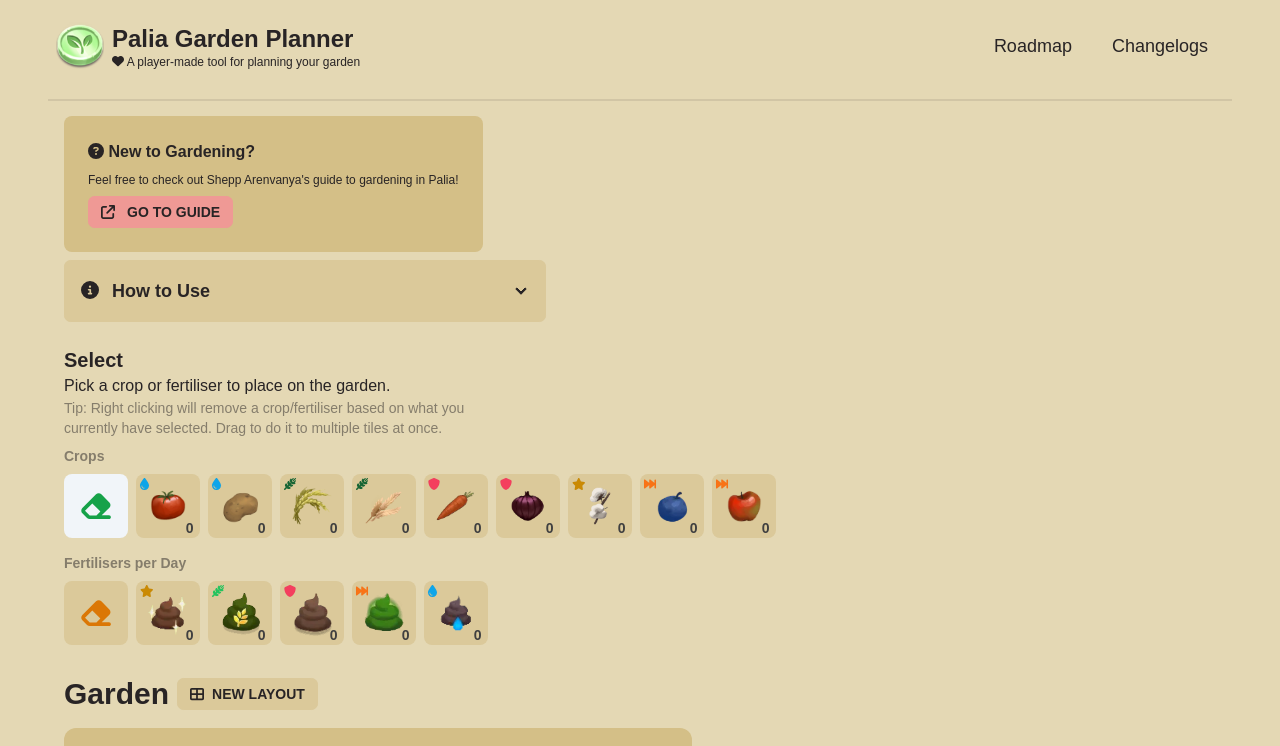
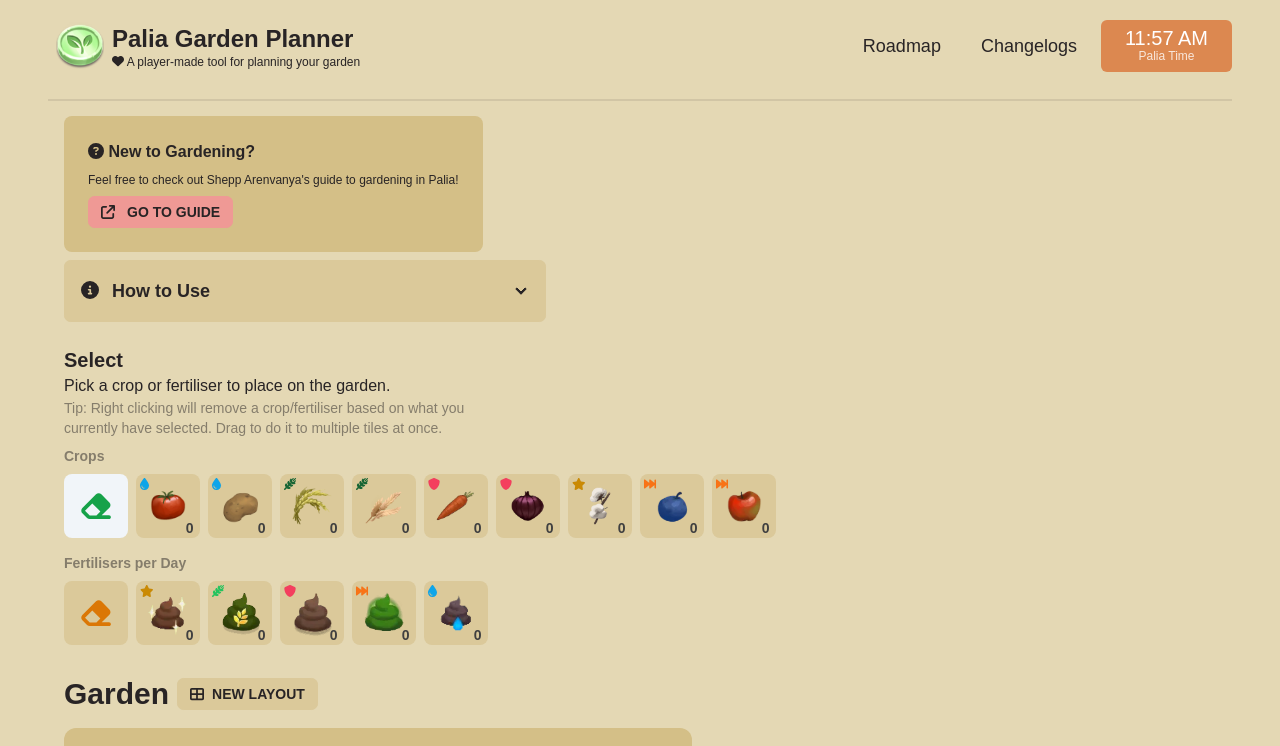
Before and after one commit to VincentAmante/palia-tools, a Nuxt app: page / in a window 1280 px wide. Shown: the top 746 px of the page. Built offline with nearby package versions, Linux system fonts and the light colour scheme; a web font is replaced by a local one.

Commit message:
Added Time Display
- Added time display
- Removed some unused functions

```diff
--- a/components/PGPHeader.vue
+++ b/components/PGPHeader.vue
@@ -1,10 +1,16 @@
+<script setup lang="ts">
+const { width: screenWidth } = useWindowSize()
+
+const isLg = computed(() => screenWidth.value >= 1024)
+</script>
+
 <template>
   <div>
     <header class="drawer drawer-end z-50">
       <input id="my-drawer-3" type="checkbox" class="drawer-toggle">
       <div class="drawer-content flex flex-col">
         <div class="w-full navbar py-4 md:px-12">
-          <div class="flex-1 mx-2 ">
+          <div class="flex-1 mx-2">
             <NuxtLink to="/" class="flex gap-2 items-center">
               <nuxt-img format="webp" src="/logo.webp" class="max-w-[3rem]" />
               <div class="flex flex-col gap-0 leading-tight">
@@ -18,8 +24,9 @@
               </div>
             </NuxtLink>
           </div>
+          <div class="flex items-center">
             <div class="flex-none hidden lg:block">
-            <ul class="menu menu-horizontal gap-2">
+              <ul class="menu menu-horizontal gap-2 items-center">
                 <li class="text-lg">
                   <NuxtLink to="/roadmap">
                     Roadmap
@@ -31,6 +38,8 @@
                   </NuxtLink>
                 </li>
               </ul>
+            </div>
+            <TimeDisplay v-if="(isLg)" class="hidden lg:block" />
           </div>
           <div class="flex-none lg:hidden">
             <label for="my-drawer-3" class="btn btn-square btn-ghost">
@@ -61,9 +70,13 @@
               Changelogs
             </NuxtLink>
           </li>
+          <li>
+            <TimeDisplay v-if="(!isLg)" class="lg:hidden" />
+          </li>
         </ul>
       </div>
     </header>
     <div class="divider px-12 m-0" />
+    <div class="px-2 md:px-8 lg:px-16 flex flex-col items-center" />
   </div>
 </template>
--- /dev/null
+++ b/components/TimeDisplay.vue
@@ -0,0 +1,41 @@
+<script setup lang="ts">
+import dayjs from 'dayjs'
+import utc from 'dayjs/plugin/utc'
+
+dayjs.extend(utc)
+
+const SECONDS_PER_HOUR = (60 / 24) * 60 // 60 real minutes per day = 150 seconds per in-game hour
+const MS_PER_SECOND = 1000
+
+const hour = ref(Math.floor((dayjs().utc().minute() * 24) / 60))
+const totalSeconds = ref((dayjs().utc().minute() * 60) + dayjs().utc().second())
+
+// A minute is set to be 1/60th of an in-game hour based on how many seconds until the next hour
+const minute = ref(Math.floor((totalSeconds.value % SECONDS_PER_HOUR) / SECONDS_PER_HOUR * 60))
+
+const hourFormatted = ref(hour.value > 12 ? hour.value - 12 : (hour.value === 0 ? 12 : hour.value))
+const minuteFormatted = ref(minute.value < 10 ? `0${minute.value}` : minute.value)
+const meridiem = ref(hour.value >= 12 ? 'PM' : 'AM')
+const timeFormatted = ref(`${hourFormatted.value}:${minuteFormatted.value} ${meridiem.value}`)
+
+setInterval(() => {
+  hour.value = Math.floor((dayjs().utc().minute() * 24) / 60)
+  totalSeconds.value = (dayjs().utc().minute() * 60) + dayjs().utc().second()
+  minute.value = Math.floor(((totalSeconds.value % SECONDS_PER_HOUR) / SECONDS_PER_HOUR) * 60)
+
+  hourFormatted.value = hour.value > 12 ? hour.value - 12 : (hour.value === 0 ? 12 : hour.value)
+  minuteFormatted.value = minute.value < 10 ? `0${minute.value}` : minute.value
+  meridiem.value = hour.value >= 12 ? 'PM' : 'AM'
+
+  timeFormatted.value = `${hourFormatted.value}:${minuteFormatted.value} ${meridiem.value}`
+}, MS_PER_SECOND)
+</script>
+
+<template>
+  <div class="text-xl font-light bg-accent p-2 px-6 text-white rounded-md w-fit flex flex-col items-center text-center leading-none gap-0">
+    <p>{{ timeFormatted }}</p>
+    <p class="text-xs opacity-80">
+      Palia Time
+    </p>
+  </div>
+</template>
--- a/package.json
+++ b/package.json
@@ -17,6 +17,7 @@
     "@fortawesome/free-solid-svg-icons": "^6.4.0",
     "@fortawesome/vue-fontawesome": "^3.0.3",
     "@pinia/nuxt": "^0.4.11",
+    "dayjs": "^1.11.9",
     "dom-to-image-more": "^3.1.6",
     "pinia": "^2.1.6",
     "uniqid": "^5.4.0"
--- a/pages/index.vue
+++ b/pages/index.vue
@@ -38,9 +38,6 @@
 // To dynamically react to the size of the garden, regardless of screen size
 const gardenTilesAreWide = computed(() => {
   return gardenTiles.value[0].length >= 5
-})
-const gardenTilesAreLong = computed(() => {
-  return gardenTiles.value.length > 6
 })
 
 // Drag click to select multiple tiles
@@ -126,13 +123,6 @@
   garden.value.clearAllPlots()
   gardenTiles.value = garden.value.plots
   garden.value.calculateBonuses()
-}
-
-function clearTile(event: MouseEvent, row: number, col: number, plot: Plot) {
-  if (event.button === 2) {
-    plot.setTile(row, col, null)
-    garden.value.calculateBonuses()
-  }
 }
 
 const display = ref(null as unknown as HTMLElement)
@@ -433,12 +423,10 @@
       </div>
     </section>
 
-    <div class="flex flex-col gap-2 px-4 lg:px-16 max-w-xl py-1">
-      <button class="btn my-0 btn-warning w-fit text-white" @click="clearAllPlots()">
-        <font-awesome-icon class="text-xl" :icon="['fas', 'triangle-exclamation']" />
-        <p>Clear Plot</p>
-      </button>
-    </div>
+    <button class="btn my-0 btn-warning w-fit text-white" @click="clearAllPlots()">
+      <font-awesome-icon class="text-xl" :icon="['fas', 'triangle-exclamation']" />
+      <p>Clear Plot</p>
+    </button>
 
     <div class="flex flex-col gap-2 px-1 lg:px-16 max-w-4xl py-1">
       <HarvestCalculator :layout="garden as Garden" />
--- /dev/null
+++ b/stores/useDayAlert.ts
@@ -0,0 +1,21 @@
+import { defineStore } from 'pinia'
+
+export const useDayAlert = defineStore('dayAlert', () => {
+  const val = ref(false)
+
+  if (localStorage.getItem('dayAlert') === 'true')
+    val.value = true
+
+  function set(newVal: boolean) {
+    val.value = newVal
+    localStorage.setItem('dayAlert', `${newVal}`)
+  }
+
+  const get = computed(() => val.value)
+
+  return {
+    set,
+    get,
+  }
+},
+)
```
Also changed, not shown: 1 other file (tests, documents, lock files or other folders). Lines whose indentation alone changed are shown as unchanged.
